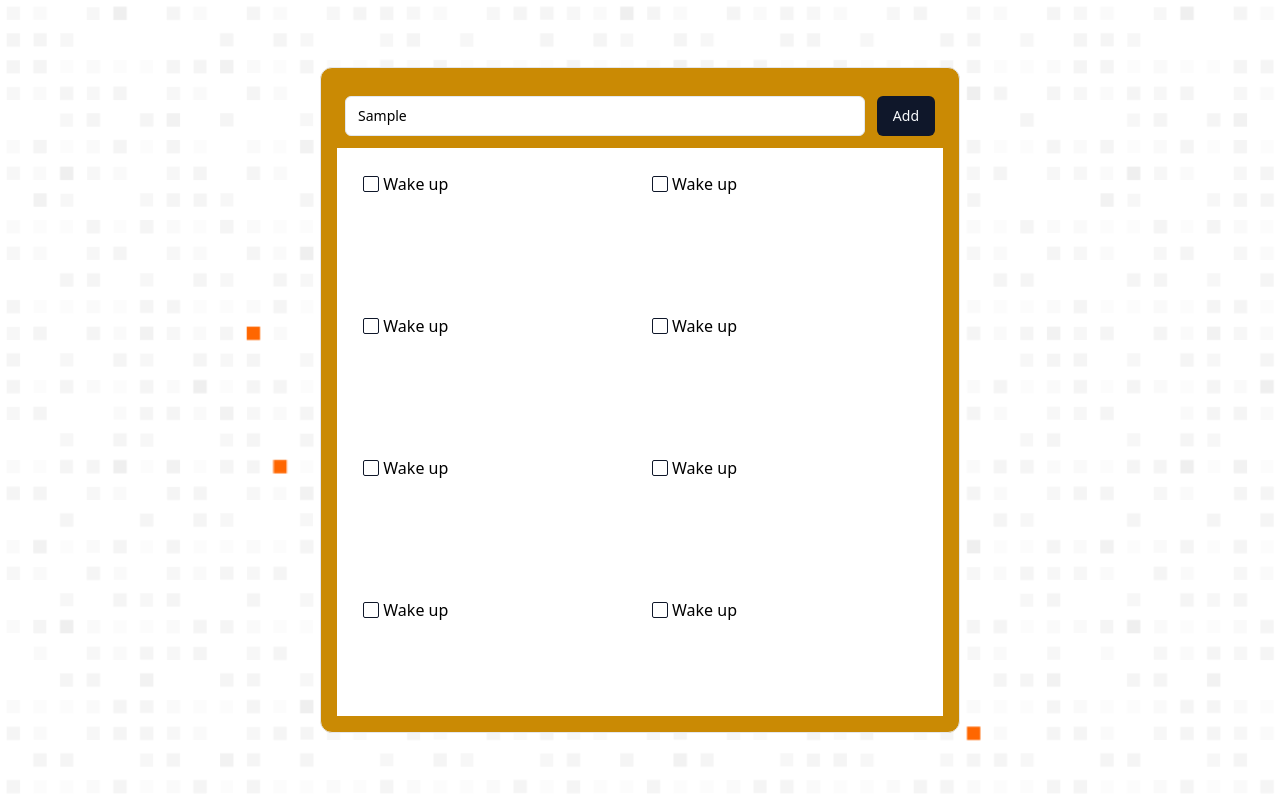
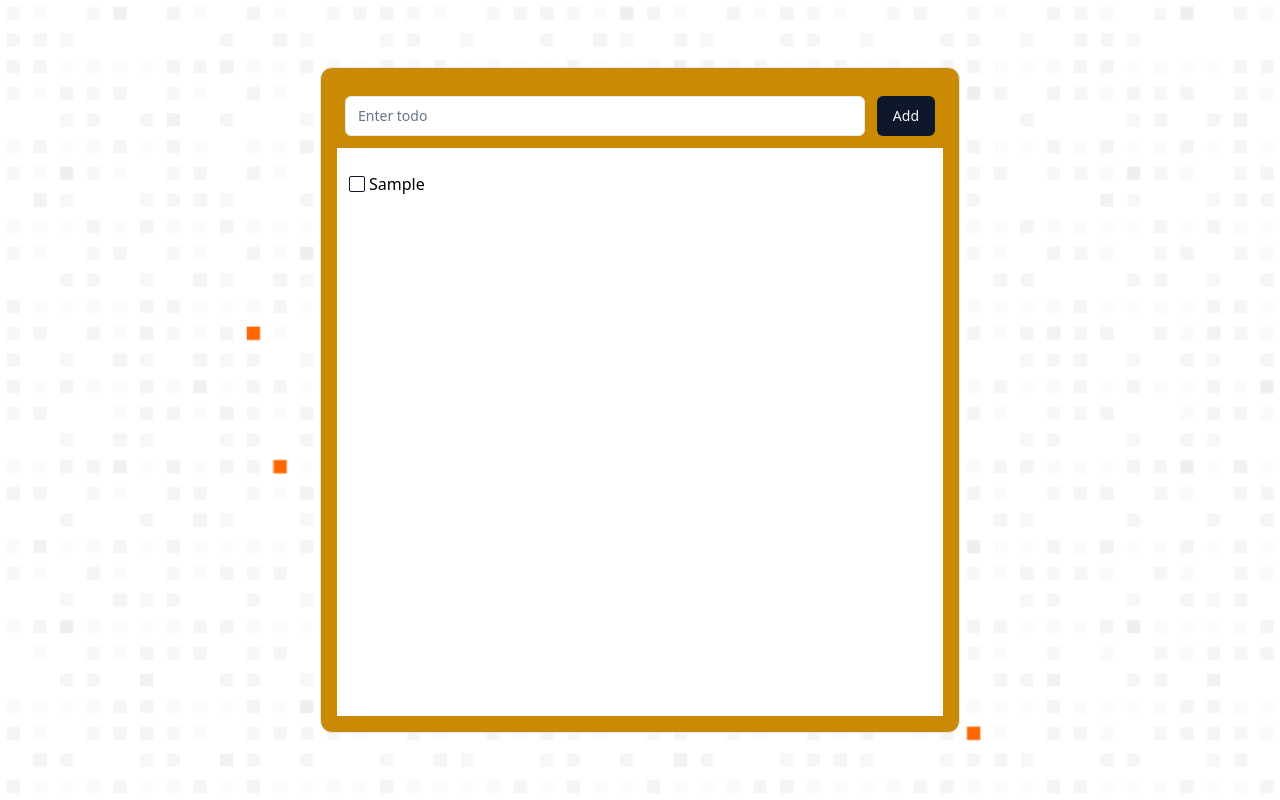
Before and after one commit to EjuluWilson/todo, a React (Vite) app: page / in a window 1280 px wide. Both pictures are taken after typing "Sample" into the empty fields and a click on the button "Add". Built offline with nearby package versions, Linux system fonts and the light colour scheme.

Commit message:
alignment ok

```diff
--- a/src/components/Board.jsx
+++ b/src/components/Board.jsx
@@ -1,23 +1,44 @@
 import { Input } from "@/components/ui/input";
 import { Button } from "./ui/button";
 import Todo from "./Todo";
+import { useState } from "react";
 
 export default function Board() {
+  const [todos, setTodos] = useState([]);
+  const [todo, setTodo] = useState("");
+
+  function handleChange(event) {
+    const todoUpdate = event.target.value;
+    setTodo(todoUpdate);
+    console.log(todoUpdate);
+  }
+
+  function handleSubmit(event) {
+    event.preventDefault();
+
+    setTodos((prevTodos) => {
+      return [...prevTodos, todo];
+    });
+    setTodo("");
+  }
+
   return (
     <div className="flex flex-col h-5/6 w-1/2 rounded-xl border p-4 bg-yellow-600  ">
-      <div className="flex mt-3 gap-3">
-        <Input placeholder="Enter todo " className=" ml-2 "></Input>
+      <form onSubmit={handleSubmit} className="flex mt-3 gap-3">
+        <Input
+          name="todoInput"
+          placeholder="Enter todo "
+          className=" ml-2 "
+          onChange={handleChange}
+          value={todo}
+        ></Input>
+
         <Button className="mr-2">Add</Button>
-      </div>
-      <div className=" bg-white mt-3 flex-grow  lg:flex lg:items-start lg:flex-wrap lg:justify-center overflow-auto">
-        <Todo/>
-        <Todo/>
-        <Todo/>
-        <Todo/>
-        <Todo/>
-        <Todo/>
-        <Todo/>
-        <Todo/>
+      </form>
+      <div className=" bg-white overflow-auto content-start mt-3 flex-grow justify-around lg:flex lg:flex-wrap">
+        {todos.map((item, index) => (
+          <Todo key={index} todo={item} />
+        ))}
       </div>
     </div>
   );
--- a/src/components/Todo.jsx
+++ b/src/components/Todo.jsx
@@ -1,10 +1,10 @@
 import { Checkbox } from "@/components/ui/checkbox";
 
-export default function Todo() {
+export default function Todo(props) {
   return (
-    <div className="flex items-center gap-1 mx-2 py-3 mt-3 lg:w-[45%]">
+    <div className="flex flex-grow items-center  gap-1 mx-2 py-3 my-3 lg:w-[45%]">
       <Checkbox className="ml-1" />
-      <p> Wake up</p>
+      <p> {props.todo}</p>
     </div>
   );
 }
```
